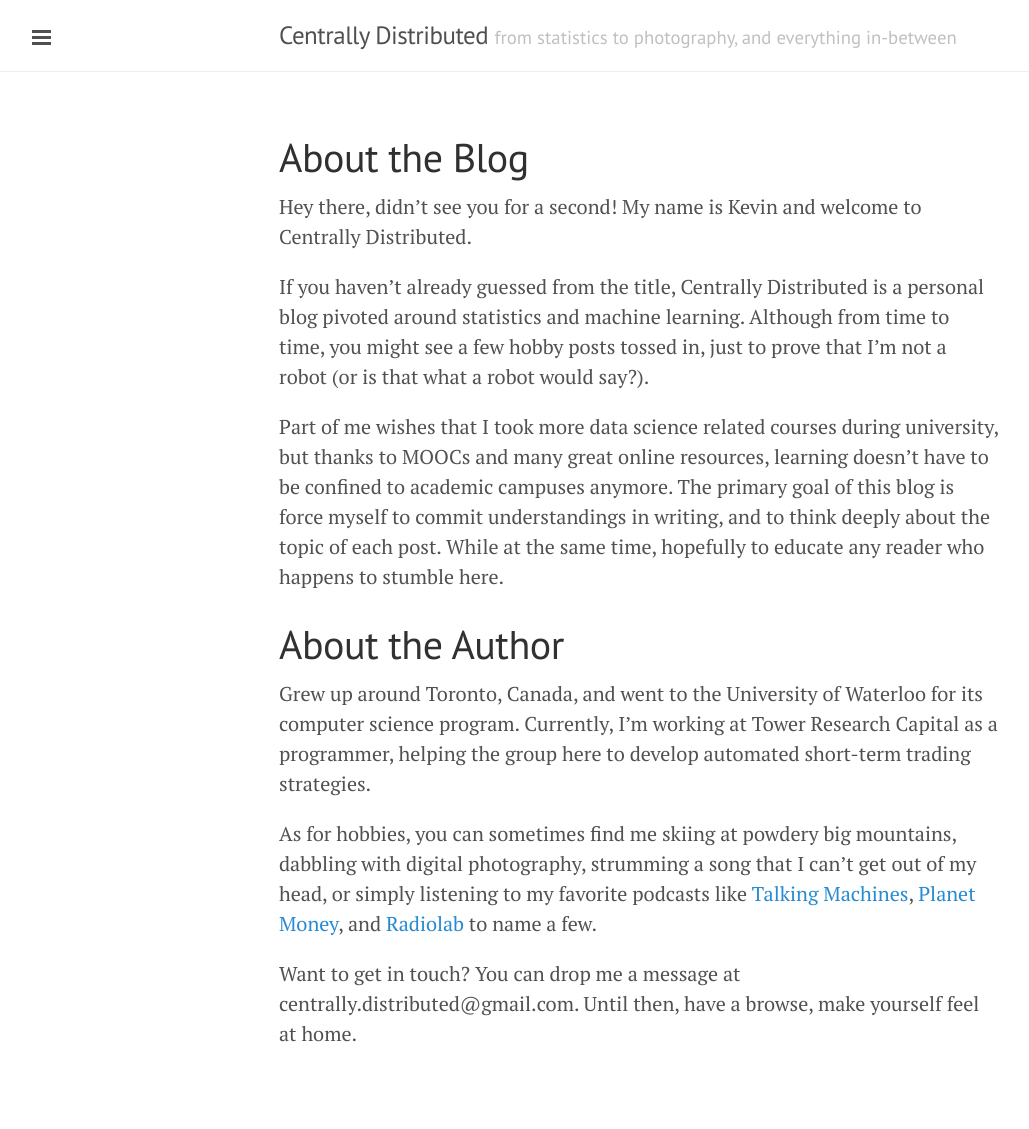
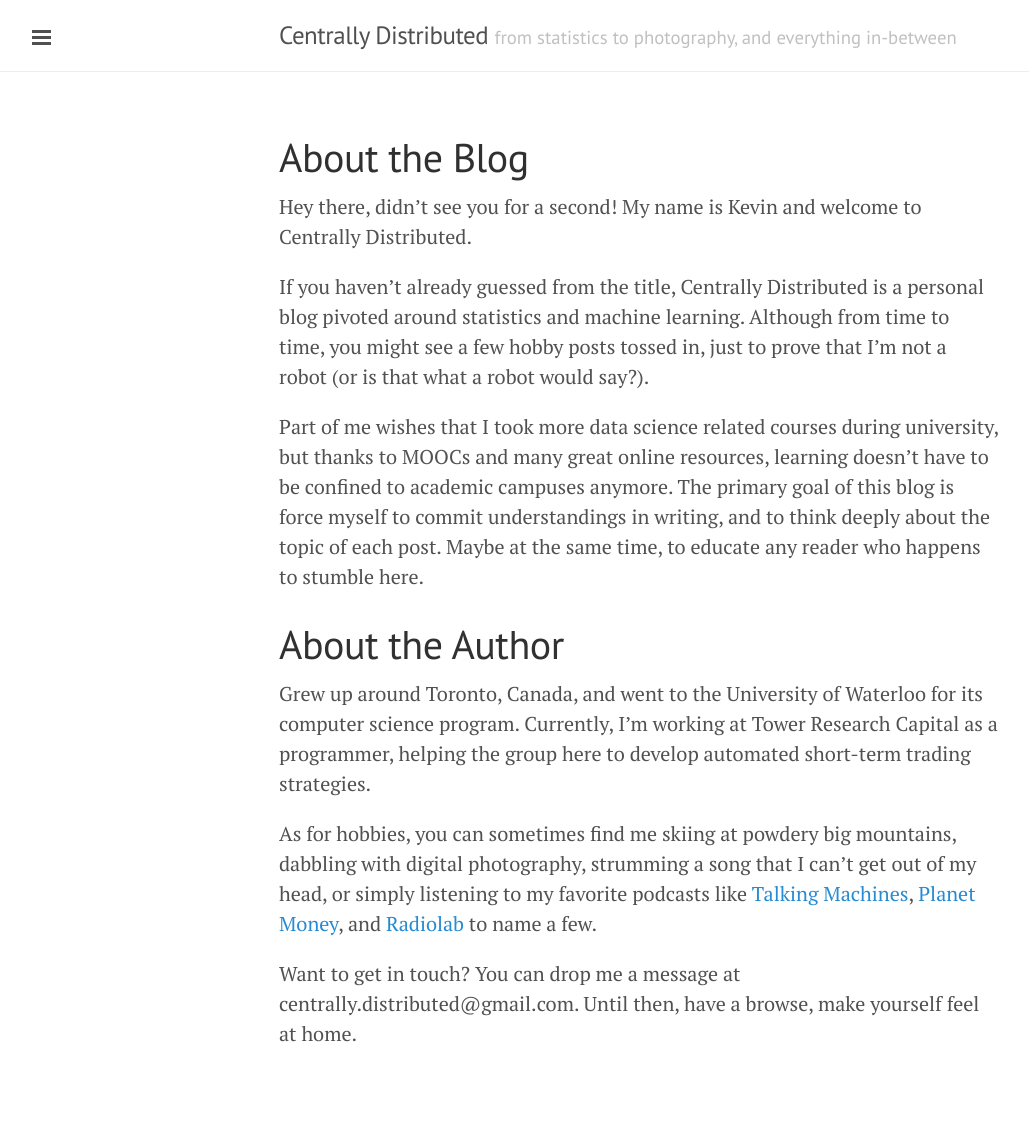
Before and after one commit to Estinox/estinox.github.io, a Jekyll site: the page built from about.md, in a window 1280 px wide. Shown: the whole page, without its empty margins (1-1030 px from the left). Built offline with Jekyll 4.4.1, drawn with Linux system fonts in a browser that asks for light colours.

Commit message:
about page phrasing

```diff
--- a/about.md
+++ b/about.md
@@ -7,7 +7,7 @@ Hey there, didn't see you for a second! My name is Kevin and welcome to Centrall
 
 If you haven't already guessed from the title, Centrally Distributed is a personal blog pivoted around statistics and machine learning. Although from time to time, you might see a few hobby posts tossed in, just to prove that I'm not a robot (or is that what a robot would say?).
 
-Part of me wishes that I took more data science related courses during university, but thanks to MOOCs and many great online resources, learning doesn't have to be confined to academic campuses anymore. The primary goal of this blog is force myself to commit understandings in writing, and to think deeply about the topic of each post. While at the same time, hopefully to educate any reader who happens to stumble here.
+Part of me wishes that I took more data science related courses during university, but thanks to MOOCs and many great online resources, learning doesn't have to be confined to academic campuses anymore. The primary goal of this blog is force myself to commit understandings in writing, and to think deeply about the topic of each post. Maybe at the same time, to educate any reader who happens to stumble here.
 
 # About the Author
 
```
